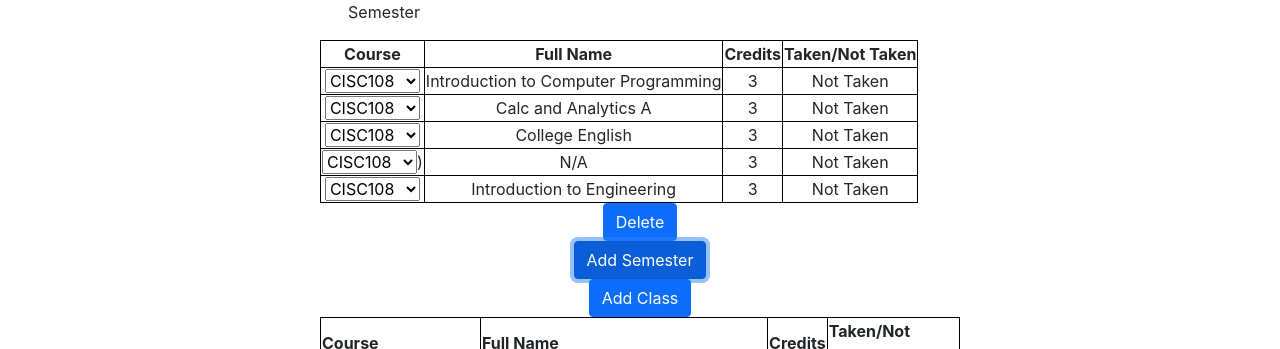
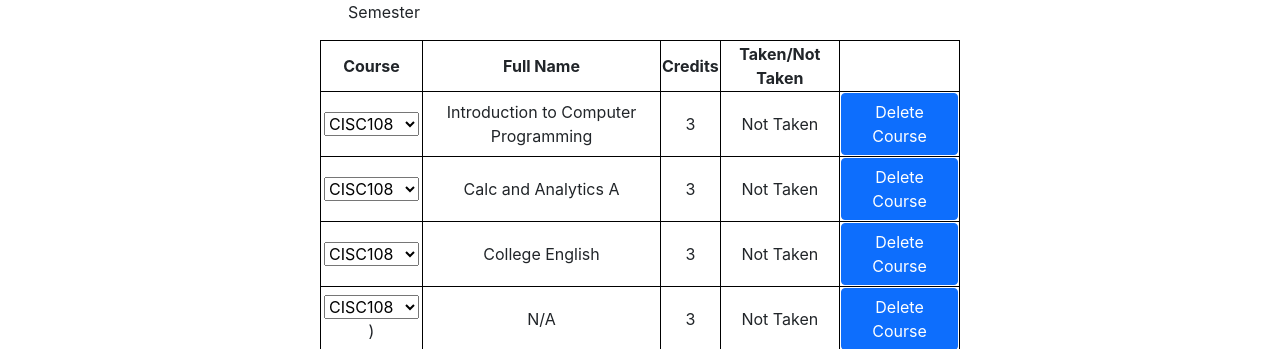
Before and after one commit to UD-CISC275-S22/cis-scheduler-team-20, a React (Create React App) app: page / in a window 1280 px wide. Both pictures are taken after a click on the button "Add Semester". Shown: the part 451-800 px from the top of the page. Built offline with nearby package versions, Linux system fonts and the light colour scheme.

Commit message:
Made some progress on removing courses

```diff
--- a/src/components/AddSemester.tsx
+++ b/src/components/AddSemester.tsx
@@ -3,8 +3,17 @@ import { Button } from "react-bootstrap";
 
 export function AddSemester(): JSX.Element {
     const [semesters, setSemesters] = useState<ReactElement[]>([]);
-    const [num, setNum] = useState<number>(-1);
+    const [num, setNum] = useState<number>(0);
     const courses = ["CISC108", "EGGG101", "MATH241", "ENGL110"];
+    function deleteCourse(rowId: string): void {
+        setNum(num + 1);
+        const delRow: HTMLTableRowElement = document.getElementById(
+            rowId
+        ) as HTMLTableRowElement;
+        if (delRow !== null) {
+            delRow.parentNode.removeChild(delRow);
+        }
+    }
     function insertSemester(): void {
         setNum(num + 1);
         setSemesters([
@@ -12,14 +21,14 @@ export function AddSemester(): JSX.Element {
             // eslint-disable-next-line react/jsx-key
             <div>
                 <html>
-                    <table>
+                    <table id="myTable">
                         <tr>
                             <th>Course</th>
                             <th>Full Name</th>
                             <th>Credits</th>
                             <th>Taken/Not Taken</th>
                         </tr>
-                        <tr>
+                        <tr id={"tr" + num}>
                             <td>
                                 <select>
                                     {courses.map((cours: string) => (
@@ -32,8 +41,13 @@ export function AddSemester(): JSX.Element {
                             <td>Introduction to Computer Programming</td>
                             <td>3</td>
                             <td>Not Taken</td>
+                            <td>
+                                <Button onClick={() => deleteCourse(num)}>
+                                    Delete Course
+                                </Button>
+                            </td>
                         </tr>
-                        <tr>
+                        <tr id={"tr" + num}>
                             <td>
                                 <select>
                                     {courses.map((cours: string) => (
@@ -46,8 +60,13 @@ export function AddSemester(): JSX.Element {
                             <td>Calc and Analytics A</td>
                             <td>3</td>
                             <td>Not Taken</td>
+                            <td>
+                                <Button onClick={() => deleteCourse("tr2")}>
+                                    Delete Course
+                                </Button>
+                            </td>
                         </tr>
-                        <tr>
+                        <tr id={"tr" + num}>
                             <td>
                                 <select>
                                     {courses.map((cours: string) => (
@@ -60,8 +79,13 @@ export function AddSemester(): JSX.Element {
                             <td>College English</td>
                             <td>3</td>
                             <td>Not Taken</td>
+                            <td>
+                                <Button onClick={() => deleteCourse("tr2")}>
+                                    Delete Course
+                                </Button>
+                            </td>
                         </tr>
-                        <tr>
+                        <tr id={"tr" + num}>
                             <td>
                                 <select>
                                     {courses.map((cours: string) => (
@@ -75,8 +99,13 @@ export function AddSemester(): JSX.Element {
                             <td>N/A</td>
                             <td>3</td>
                             <td>Not Taken</td>
+                            <td>
+                                <Button onClick={() => deleteCourse("tr3")}>
+                                    Delete Course
+                                </Button>
+                            </td>
                         </tr>
-                        <tr>
+                        <tr id={"tr" + num}>
                             <td>
                                 <select>
                                     {courses.map((cours: string) => (
@@ -89,6 +118,11 @@ export function AddSemester(): JSX.Element {
                             <td>Introduction to Engineering</td>
                             <td>3</td>
                             <td>Not Taken</td>
+                            <td>
+                                <Button onClick={() => deleteCourse("tr4")}>
+                                    Delete Course
+                                </Button>
+                            </td>
                         </tr>
                     </table>
                     <Button
```
